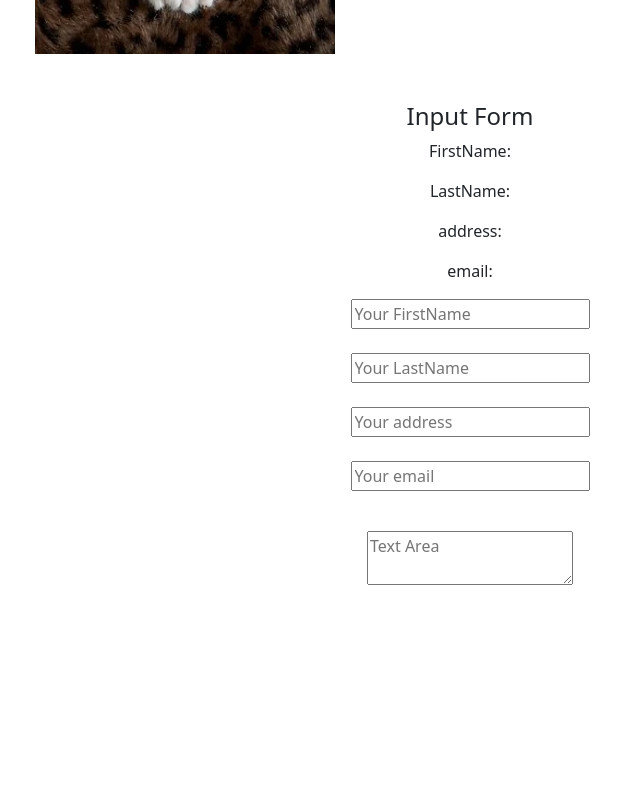
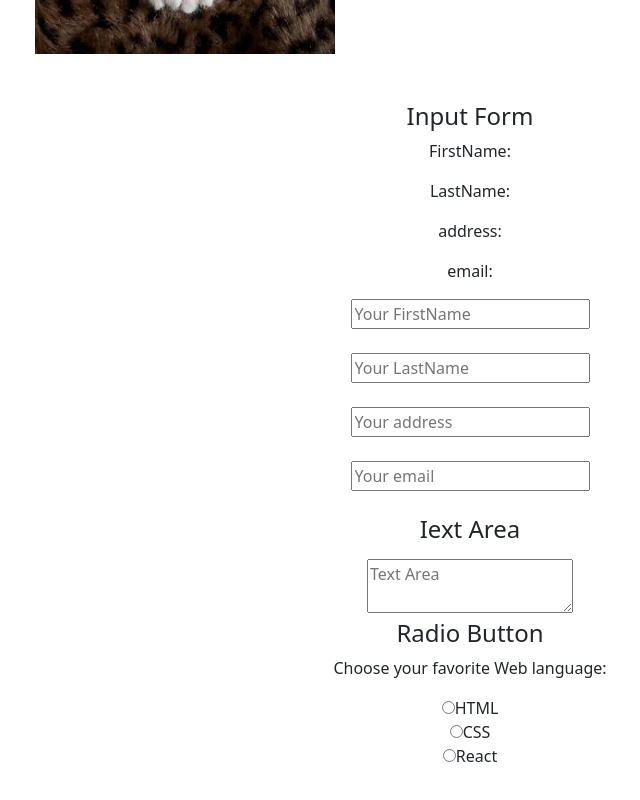
Before and after one commit to mrsamia/scrimba_tutorial, a React (Create React App) app in the folder my-app/: page / in a window 1280 px wide. Shown: the part 7564-8364 px from the top of the page, without its empty margins (170-810 px from the left). Before the commit the page ends 8203 px from the top, so only its background shows below. Built offline with nearby package versions, Linux system fonts and the light colour scheme.

Commit message:
SRM | radio

```diff
--- a/my-app/src/Form/FormOne.js
+++ b/my-app/src/Form/FormOne.js
@@ -9,7 +9,8 @@ function FormOne(props) {
         lastname: " ",
         address: " ",
         email: " ",
-        textarea: " "
+        textarea: " ",
+        language: " "
     })
 
     function onchnageHandler(event) {
@@ -32,9 +33,23 @@ function FormOne(props) {
                 <input type="text" name="address" placeholder='Your address' onChange={onchnageHandler} /><br></br><br></br>
                 <input type="text" name="email" placeholder='Your email' onChange={onchnageHandler} /><br></br><br></br>
             </form>
-
+            <h4>Iext Area</h4>
             <p>{value.textarea}</p>
             <textarea type="text" name="textarea" placeholder='Text Area' onChange={onchnageHandler} />
+
+            <fieldset>
+                <h4>Radio Button</h4>
+                <p>Choose your favorite Web language:</p>
+
+                <input type="radio" id='html' name='language' value="html" />
+                <label htmlFor="html">HTML</label><br></br>
+
+                <input type="radio" id='css' name='language' value="css" />
+                <label htmlFor="css">CSS</label><br></br>
+
+                <input type="radio" id='react' name='language' value="react" />
+                <label htmlFor="react">React</label>
+            </fieldset>
 
         </div>
     );
```
